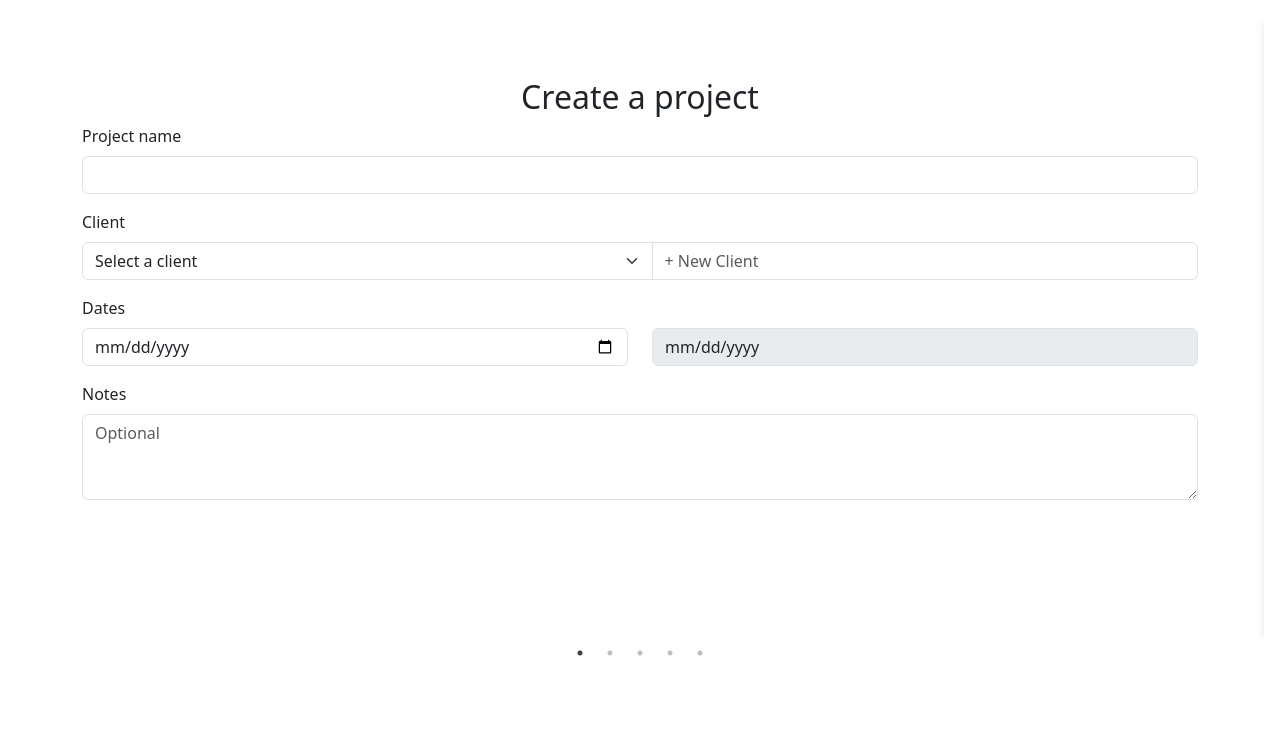
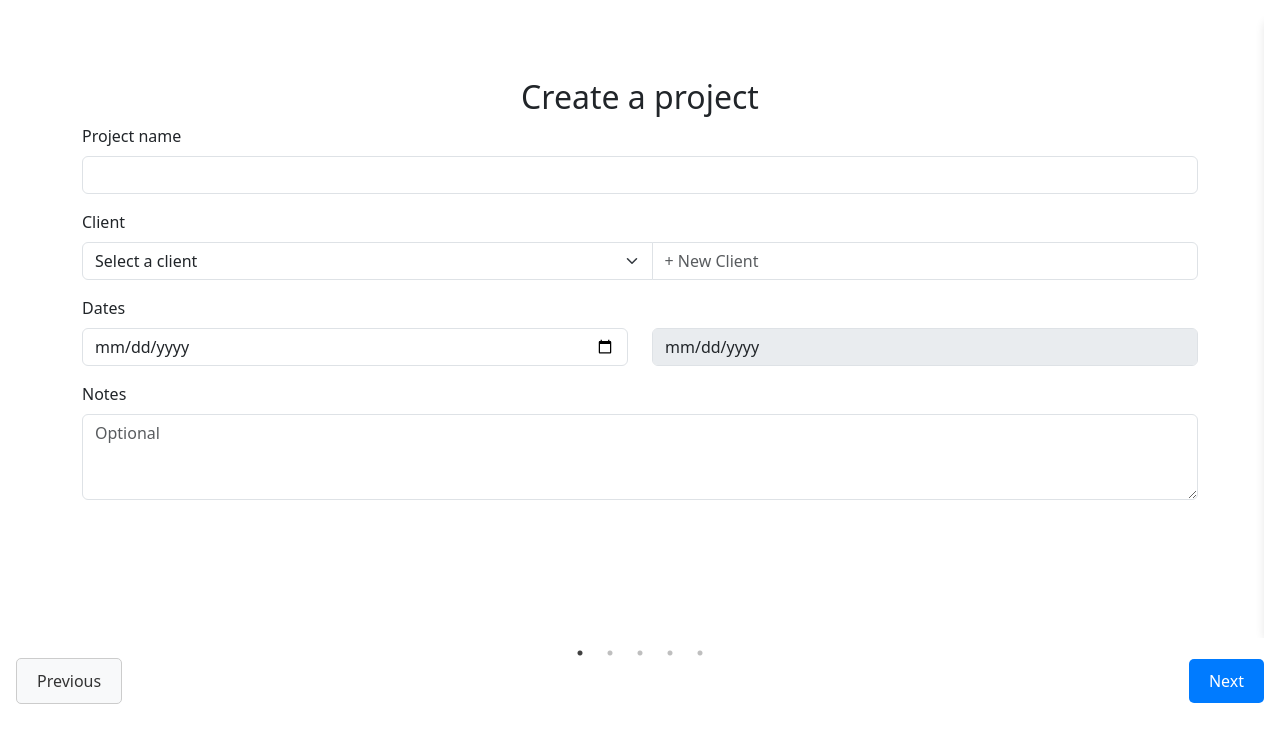
Before and after one commit to TejaswiniBeleshe/project-form-task, a React (Vite) app: page / in a window 1280 px wide. Shown: the top 742 px of the page. Built offline with nearby package versions, Linux system fonts and the light colour scheme.

Commit message:
Modified conditionally render buttons

```diff
--- a/src/components/FormSlide/FormSlide.jsx
+++ b/src/components/FormSlide/FormSlide.jsx
@@ -159,12 +159,12 @@ function FormSlide({allData,setAllData}) {
 
       </Slider>
       <div className="slide-btns">
-        {!currentpage==4?<><button className="button" onClick={previous}>
+        {currentpage === 4?"":<button className="button" onClick={previous}>
           Previous
-        </button>
-        <button className="button" onClick={next}>
+        </button>}
+        {currentpage === 4?"":<button className="button" onClick={next}>
           {currentpage === 3?"Create":"Next"}
-        </button></>:""}
+        </button>}
       </div>
     </div>
   );
```
